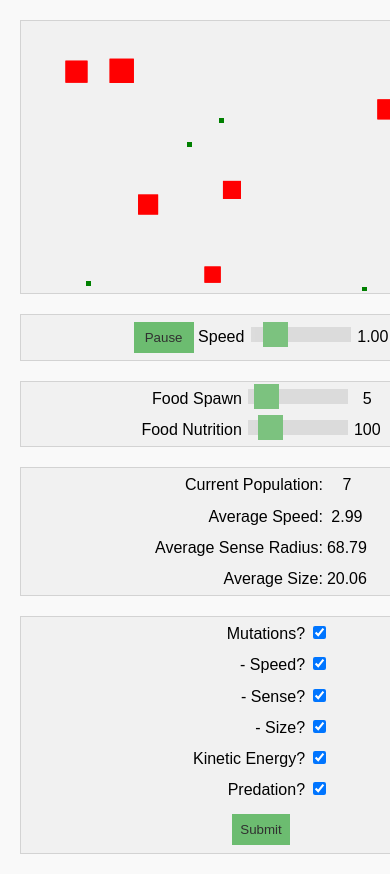
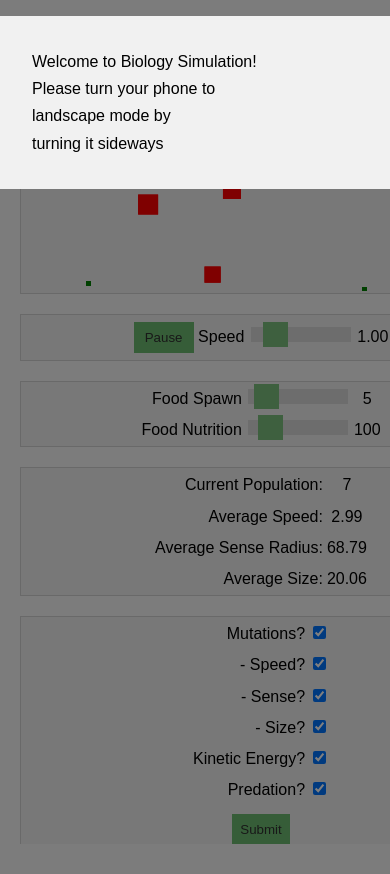
Before and after one commit to GarethHarcombe/bioSimulation, a PHP site: page / in a window 390 px wide; the page is wider, and only the part inside the window is pictured. Shown: the top 874 px of that part. After the commit the page ends 844 px from the top of that part, so only its background shows below. Run offline with PHP 8.4, Linux system fonts and the light colour scheme; some libraries are stand-ins or nearby versions.

Commit message:
Added a text box which appears if the user is using a phone in portrait, asking them to switch to landscape

```diff
--- a/index.php
+++ b/index.php
@@ -10,6 +10,10 @@
 		<link href="favicon.ico" rel="shortcut icon" type="image/x-icon" />
     </head>
     <body onload="startGame()">
+		<div class="warning">
+			<p>Welcome to Biology Simulation!<br>Please turn your phone to<br>landscape mode by <br>turning it sideways</p>
+		</div>
+
 		<div class="wrapper">
 			<div class="top_container">
 				<div id="simulation" class="item"></div>
--- a/style.css
+++ b/style.css
@@ -14,6 +14,21 @@ html {
 body {
     background: #f9f9f9;
     margin: 20px;
+}
+
+.warning {
+    display: none;
+    position: fixed;
+    width: 100%;
+    height: 100%;
+    background-color: rgba(0, 0, 0, 0.5);
+    margin: -20px;
+    z-index: 1;
+}
+
+.warning p {
+    padding: 2rem;
+    background-color: var(--background);
 }
 
 .wrapper {
@@ -158,3 +173,9 @@ table {
         margin: 0 auto;
     }
 }
+
+@media (max-width: 480px) {
+    .warning {
+        display: inline;
+    }
+}
```
